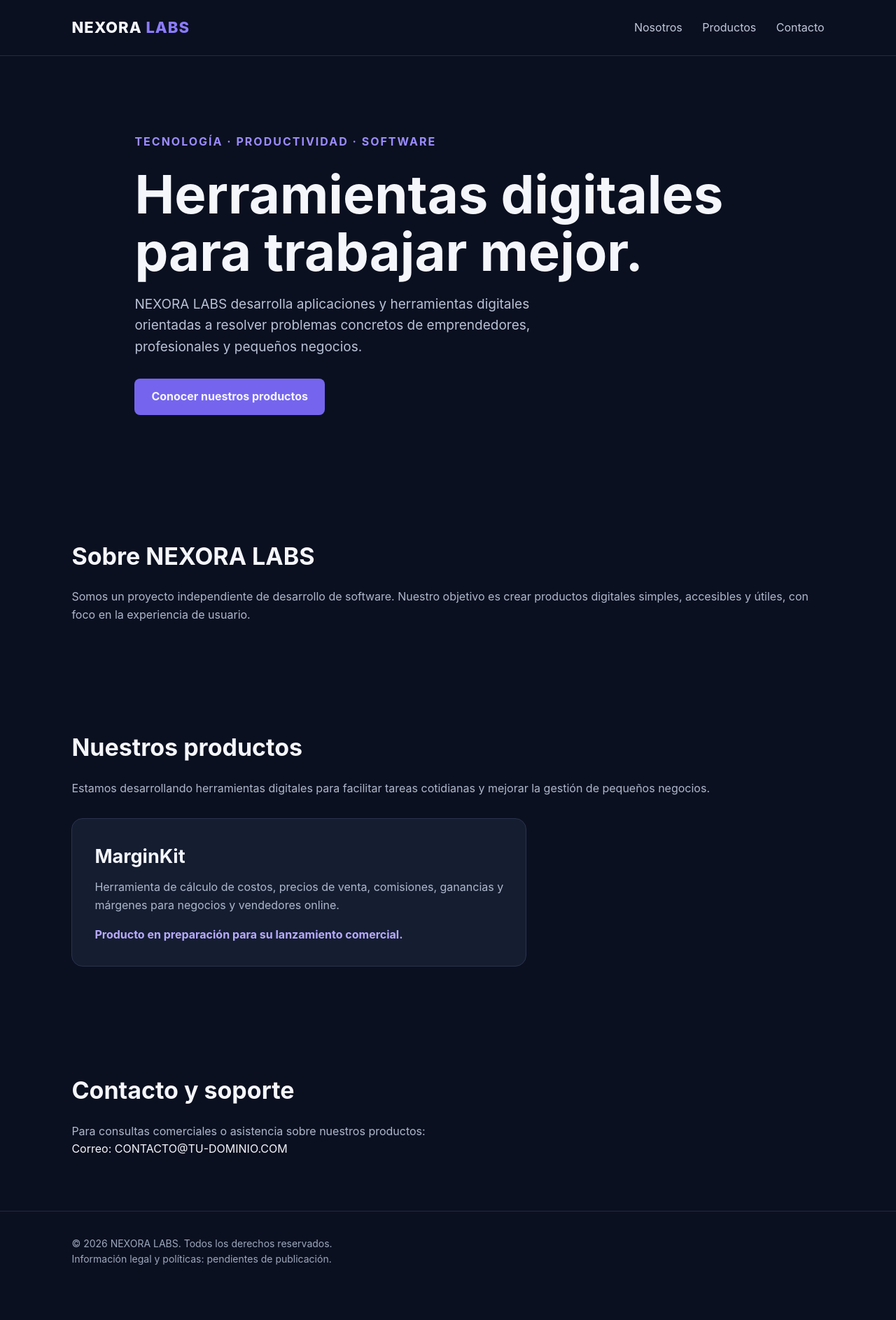
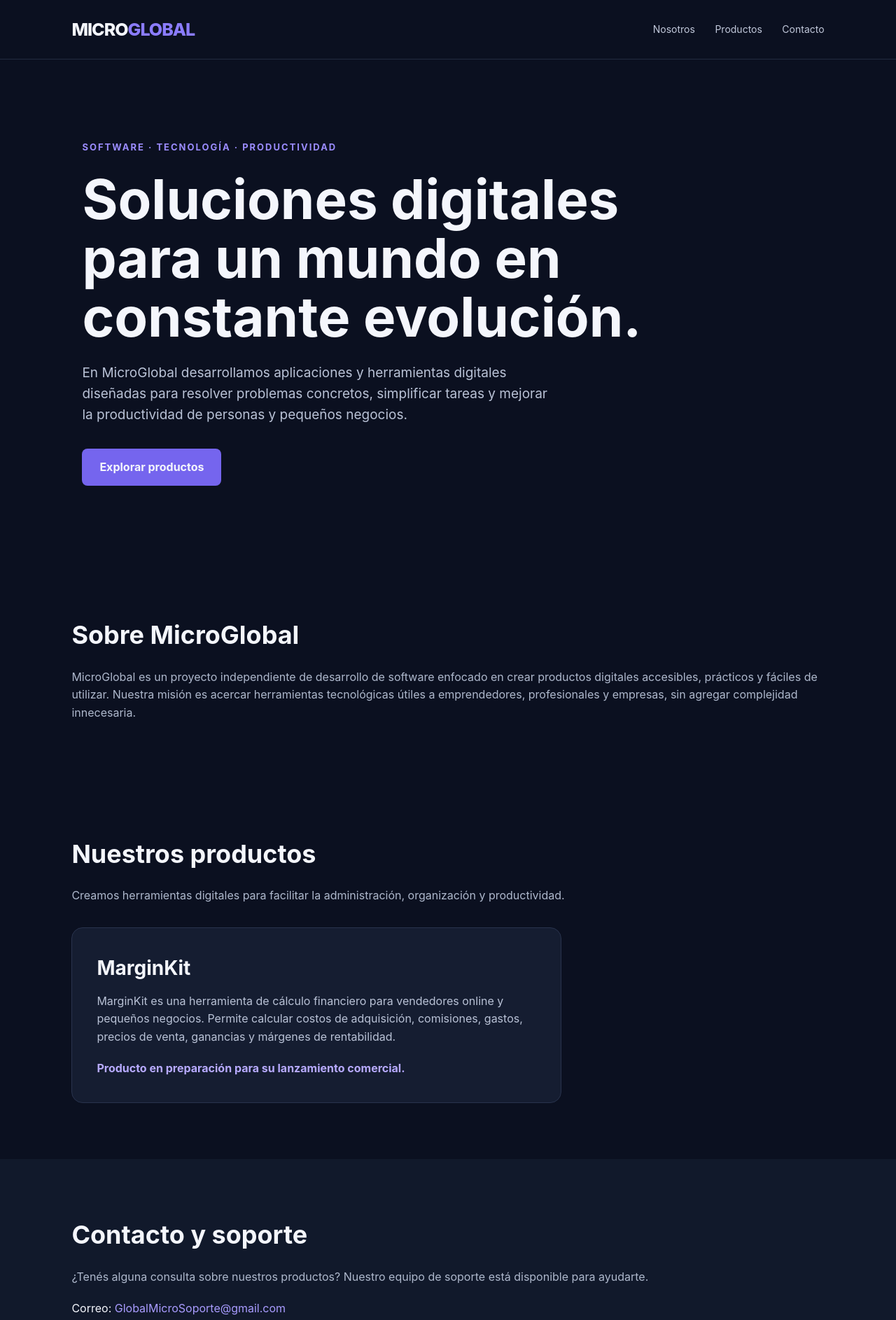
Before and after one commit to YakinhoPai/GlobalMicro, a plain HTML site: page index.html in a window 1280 px wide. Shown: the top 1886 px of the page at 70% size. Before the commit the page ends 1846 px from the top, so only its background shows below. Drawn offline with Linux system fonts and the light colour scheme.

Commit message:
Update index.html

```diff
--- a/index.html
+++ b/index.html
@@ -4,17 +4,32 @@
 <head>
   <meta charset="UTF-8">
   <meta name="viewport" content="width=device-width, initial-scale=1.0">
-  <meta name="description" content="NEXORA LABS desarrolla herramientas digitales prácticas para emprendedores y negocios.">
-  <title>NEXORA LABS | Herramientas digitales</title>
+  <meta name="description" content="MicroGlobal desarrolla herramientas digitales prácticas para emprendedores, profesionales y pequeños negocios.">
+  <meta name="theme-color" content="#0b1020">
+  <title>MicroGlobal | Herramientas digitales</title>
+
   <style>
-    * { box-sizing: border-box; margin: 0; padding: 0; }
+    * {
+      box-sizing: border-box;
+      margin: 0;
+      padding: 0;
+    }
+
+    html {
+      scroll-behavior: smooth;
+    }
+
     body {
       font-family: Inter, system-ui, Arial, sans-serif;
       background: #0b1020;
       color: #f4f6fc;
       line-height: 1.6;
     }
-    a { color: inherit; }
+
+    a {
+      color: inherit;
+    }
+
     header {
       padding: 22px 8%;
       display: flex;
@@ -22,57 +37,154 @@
       align-items: center;
       border-bottom: 1px solid #222b40;
     }
-    .logo { font-size: 22px; font-weight: 800; letter-spacing: 1px; }
-    .logo span { color: #8b7cff; }
-    nav a { text-decoration: none; margin-left: 24px; color: #c1c8da; }
+
+    .logo {
+      font-size: 25px;
+      font-weight: 800;
+      letter-spacing: -1px;
+    }
+
+    .logo span {
+      color: #8b7cff;
+    }
+
+    nav a {
+      text-decoration: none;
+      margin-left: 24px;
+      color: #c1c8da;
+      font-size: 14px;
+    }
+
+    nav a:hover {
+      color: #ffffff;
+    }
+
     .hero {
-      padding: 110px 8% 100px;
-      max-width: 1100px;
+      padding: 115px 8% 105px;
+      max-width: 1250px;
       margin: auto;
     }
-    .tag { color: #9b8cff; font-weight: 700; letter-spacing: 2px; }
-    h1 { font-size: clamp(42px, 7vw, 76px); line-height: 1.08; margin: 20px 0; }
-    .hero p { max-width: 650px; color: #b9c2d6; font-size: 19px; }
+
+    .tag {
+      color: #9b8cff;
+      font-weight: 700;
+      letter-spacing: 2px;
+      font-size: 13px;
+    }
+
+    h1 {
+      font-size: clamp(43px, 7vw, 78px);
+      line-height: 1.08;
+      margin: 22px 0;
+      max-width: 850px;
+    }
+
+    .hero p {
+      max-width: 680px;
+      color: #b9c2d6;
+      font-size: 19px;
+    }
+
     .button {
       display: inline-block;
-      margin-top: 30px;
-      padding: 13px 24px;
+      margin-top: 32px;
+      padding: 14px 25px;
       background: #7565ee;
       border-radius: 8px;
       text-decoration: none;
       font-weight: 700;
+      transition: background 0.2s;
     }
-    section { padding: 75px 8%; }
-    .section-inner { max-width: 1100px; margin: auto; }
-    h2 { font-size: 34px; margin-bottom: 18px; }
-    .muted { color: #aeb8cc; }
+
+    .button:hover {
+      background: #8b7cff;
+    }
+
+    section {
+      padding: 80px 8%;
+    }
+
+    .section-inner {
+      max-width: 1100px;
+      margin: auto;
+    }
+
+    h2 {
+      font-size: 36px;
+      margin-bottom: 18px;
+    }
+
+    .muted {
+      color: #aeb8cc;
+    }
+
     .product {
-      margin-top: 30px;
+      margin-top: 32px;
       background: #151d31;
       border: 1px solid #29334d;
       border-radius: 16px;
-      padding: 32px;
-      max-width: 650px;
+      padding: 35px;
+      max-width: 700px;
     }
-    .product h3 { font-size: 27px; margin-bottom: 10px; }
-    .status { color: #b7aaff; font-weight: 700; margin-top: 16px; }
+
+    .product h3 {
+      font-size: 28px;
+      margin-bottom: 12px;
+    }
+
+    .product-description {
+      color: #b9c2d6;
+    }
+
+    .status {
+      color: #b7aaff;
+      font-weight: 700;
+      margin-top: 20px;
+    }
+
+    .contact {
+      background: #11192b;
+    }
+
+    .contact a {
+      color: #a99cff;
+      text-decoration: none;
+    }
+
     footer {
       padding: 35px 8%;
       border-top: 1px solid #222b40;
       color: #9da8bd;
       font-size: 14px;
     }
-    footer a { margin-right: 18px; }
-    @media(max-width:650px) {
-      header { align-items: flex-start; gap: 15px; flex-direction: column; }
-      nav a { margin: 0 14px 0 0; font-size: 14px; }
-      .hero { padding-top: 75px; }
+
+    @media (max-width: 650px) {
+      header {
+        align-items: flex-start;
+        gap: 15px;
+        flex-direction: column;
+      }
+
+      nav a {
+        margin: 0 15px 0 0;
+      }
+
+      .hero {
+        padding-top: 75px;
+      }
+
+      section {
+        padding: 60px 8%;
+      }
     }
   </style>
 </head>
+
 <body>
+
   <header>
-    <div class="logo">NEXORA <span>LABS</span></div>
+    <div class="logo">MICRO<span>GLOBAL</span></div>
+
     <nav>
       <a href="#nosotros">Nosotros</a>
       <a href="#productos">Productos</a>
@@ -81,24 +193,36 @@
   </header>
 
   <main>
-    <div class="hero">
-      <div class="tag">TECNOLOGÍA · PRODUCTIVIDAD · SOFTWARE</div>
-      <h1>Herramientas digitales para trabajar mejor.</h1>
+
+    <section class="hero">
+      <div class="tag">SOFTWARE · TECNOLOGÍA · PRODUCTIVIDAD</div>
+
+      <h1>Soluciones digitales para un mundo en constante evolución.</h1>
+
       <p>
-        NEXORA LABS desarrolla aplicaciones y herramientas digitales
-        orientadas a resolver problemas concretos de emprendedores,
-        profesionales y pequeños negocios.
+        En MicroGlobal desarrollamos aplicaciones y herramientas
+        digitales diseñadas para resolver problemas concretos,
+        simplificar tareas y mejorar la productividad de personas
+        y pequeños negocios.
       </p>
-      <a class="button" href="#productos">Conocer nuestros productos</a>
-    </div>
+
+      <a class="button" href="#productos">
+        Explorar productos
+      </a>
+    </section>
 
     <section id="nosotros">
       <div class="section-inner">
-        <h2>Sobre NEXORA LABS</h2>
+        <h2>Sobre MicroGlobal</h2>
+
         <p class="muted">
-          Somos un proyecto independiente de desarrollo de software.
-          Nuestro objetivo es crear productos digitales simples,
-          accesibles y útiles, con foco en la experiencia de usuario.
+          MicroGlobal es un proyecto independiente de desarrollo
+          de software enfocado en crear productos digitales
+          accesibles, prácticos y fáciles de utilizar.
+
+          Nuestra misión es acercar herramientas tecnológicas
+          útiles a emprendedores, profesionales y empresas,
+          sin agregar complejidad innecesaria.
         </p>
       </div>
     </section>
@@ -106,38 +230,56 @@
     <section id="productos">
       <div class="section-inner">
         <h2>Nuestros productos</h2>
+
         <p class="muted">
-          Estamos desarrollando herramientas digitales para facilitar
-          tareas cotidianas y mejorar la gestión de pequeños negocios.
+          Creamos herramientas digitales para facilitar la
+          administración, organización y productividad.
         </p>
 
         <article class="product">
           <h3>MarginKit</h3>
-          <p class="muted">
-            Herramienta de cálculo de costos, precios de venta,
-            comisiones, ganancias y márgenes para negocios y
-            vendedores online.
+
+          <p class="product-description">
+            MarginKit es una herramienta de cálculo financiero
+            para vendedores online y pequeños negocios.
+
+            Permite calcular costos de adquisición, comisiones,
+            gastos, precios de venta, ganancias y márgenes
+            de rentabilidad.
           </p>
-          <p class="status">Producto en preparación para su lanzamiento comercial.</p>
+
+          <p class="status">
+            Producto en preparación para su lanzamiento comercial.
+          </p>
         </article>
+
       </div>
     </section>
 
-    <section id="contacto">
+    <section id="contacto" class="contact">
       <div class="section-inner">
         <h2>Contacto y soporte</h2>
+
         <p class="muted">
-          Para consultas comerciales o asistencia sobre nuestros productos:
+          ¿Tenés alguna consulta sobre nuestros productos?
+          Nuestro equipo de soporte está disponible para ayudarte.
         </p>
-        <!-- Reemplazar por el correo real antes de publicar -->
-        <p>Correo: CONTACTO@TU-DOMINIO.COM</p>
+
+        <p style="margin-top: 20px;">
+          Correo:
+          <a href="mailto:GlobalMicroSoporte@gmail.com">
+            GlobalMicroSoporte@gmail.com
+          </a>
+        </p>
       </div>
     </section>
+
   </main>
 
   <footer>
-    <p>© 2026 NEXORA LABS. Todos los derechos reservados.</p>
-    <p>Información legal y políticas: pendientes de publicación.</p>
+    <p>© 2026 MicroGlobal. Todos los derechos reservados.</p>
+    <p>Desarrollo independiente de software y herramientas digitales.</p>
   </footer>
+
 </body>
 </html>
```
